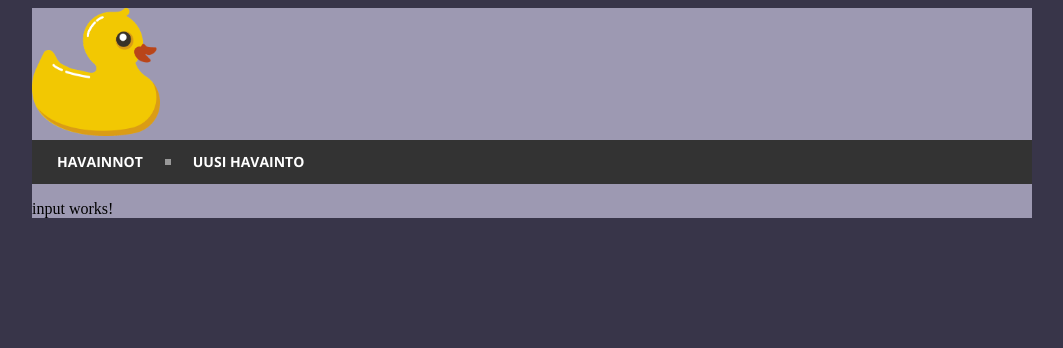
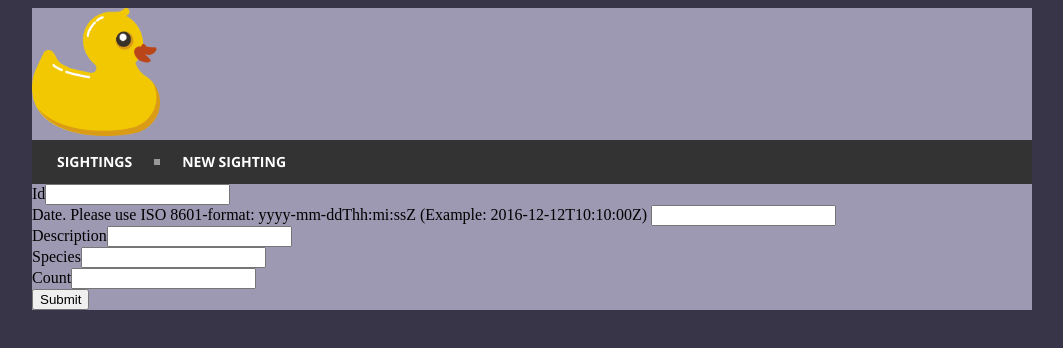
Before and after one commit to jjvmak/BirdSpotter, an Angular app: page /input in a window 1280 px wide. Shown: the top 348 px of the page, without its empty margins (108-1171 px from the left). Built offline with nearby package versions, Linux system fonts and the light colour scheme.

Commit message:
Implementing form for user input.

```diff
--- a/src/app/app.component.html
+++ b/src/app/app.component.html
@@ -4,8 +4,8 @@
   <div id="cssmenu">
     <ul>
 
-      <li><a routerLink="/sightings" routerLinkActive="active" > <span>Havainnot</span></a></li>
-      <li><a routerLink="/input" routerLinkActive="active"> <span>Uusi havainto</span></a></li>
+      <li><a routerLink="/sightings" routerLinkActive="active" > <span>Sightings</span></a></li>
+      <li><a routerLink="/input" routerLinkActive="active"> <span>New Sighting</span></a></li>
 
     </ul>
   </div>
--- a/src/app/input/input.component.html
+++ b/src/app/input/input.component.html
@@ -1,4 +1,34 @@
 <base href="/">
-<p>
-  input works!
-</p>
+<div class="container-fluid">
+
+    <form>
+      <div class="form-group">
+        <label for="id">Id</label>
+        <input type="number" class="form-control" id="id" required>
+      </div>
+
+      <div class="form-group">
+        <label for="date">Date. Please use ISO 8601-format: yyyy-mm-ddThh:mi:ssZ (Example: 2016-12-12T10:10:00Z) </label>
+        <input type="datetime" class="form-control" id="date" required required pattern="[0-9]{4}-[0-9]{2}-[0-9]{2}T[0-9]{2}:[0-9]{2}:[0-9]{2}Z">
+      </div>
+
+      <div class="form-group">
+        <label for="description">Description</label>
+        <input type="text" class="form-control" id="description" required>
+      </div>
+
+      <div class="form-group">
+        <label for="species">Species</label>
+        <input type="text" class="form-control" id="species" required>
+      </div>
+
+      <div class="form-group">
+        <label for="count">Count</label>
+        <input type="number" class="form-control" id="count" required min="1">
+      </div>
+
+
+      <button type="submit" class="btn btn-default">Submit</button>
+
+    </form>
+</div>
```
